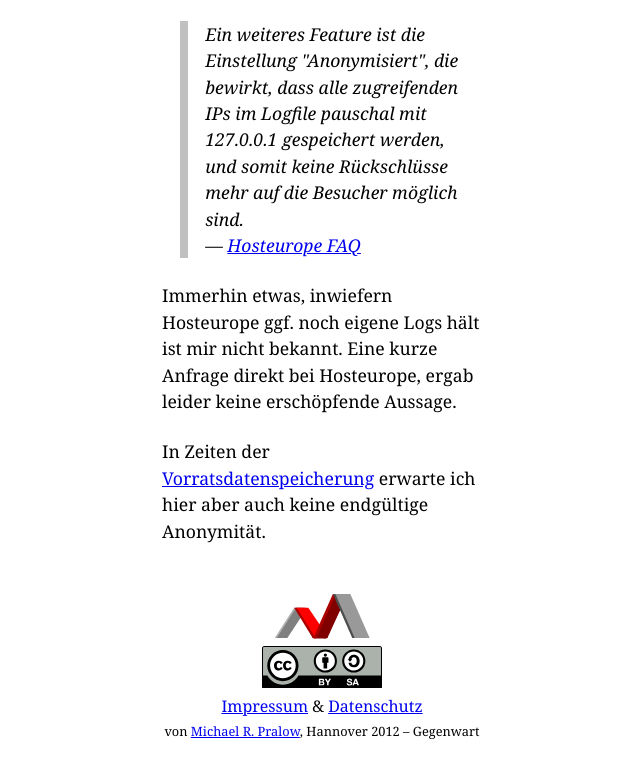
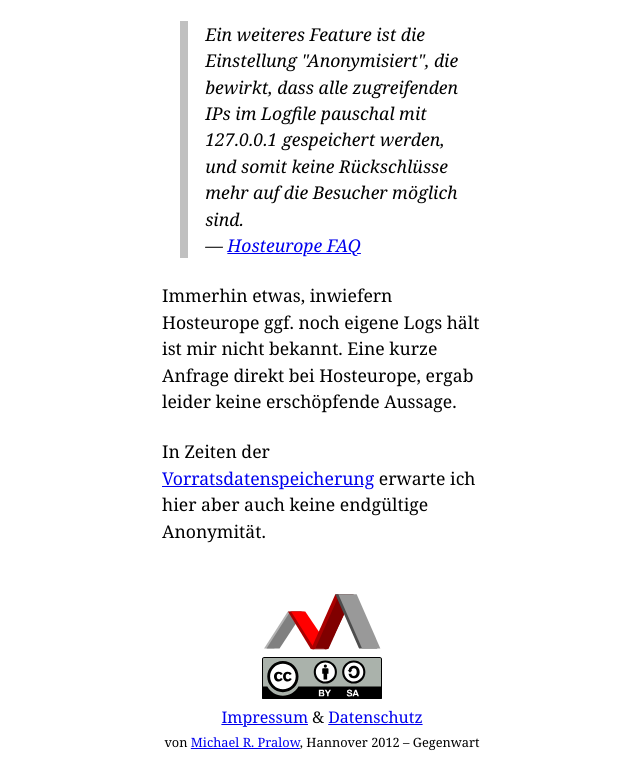
Before and after one commit to langmi/langmi.de, a plain HTML site: page public_html/datenschutz.html in a window 1280 px wide. Shown: the part 475-1246 px from the top of the page, without its empty margins (322-962 px from the left). Drawn offline with Linux system fonts and the light colour scheme.

Commit message:
some minor changes like image dimensions in html and small element height adjustments in css

```diff
--- a/public_html/css/datenschutz.css
+++ b/public_html/css/datenschutz.css
@@ -59,7 +59,6 @@ body > blockquote {
 }
 footer[role="contentinfo"]>p:nth-child(1) {
     margin-top: 3rem;
-    height: 3rem;
 }
 footer[role="contentinfo"]>p:nth-child(1) a:hover {
     background-color: transparent;
@@ -67,12 +66,6 @@ footer[role="contentinfo"]>p:nth-child(1) a:hover {
 footer[role="contentinfo"]>p:nth-child(2) a:hover {
     background-color: transparent;
 }
-footer[role="contentinfo"]>p:nth-child(1) img {
-    max-height: 3rem;
-}
-footer[role="contentinfo"]>p:nth-child(2) {
-    margin-top: .375rem;
-}
 @media screen {
     body {
         max-width: 320px;
--- a/public_html/css/impressum.css
+++ b/public_html/css/impressum.css
@@ -55,7 +55,6 @@ body > address p:nth-child(4) {
 }
 footer[role="contentinfo"]>p:nth-child(1) {
     margin-top: 3rem;
-    height: 3rem;
 }
 footer[role="contentinfo"]>p:nth-child(1) a:hover {
     background-color: transparent;
@@ -63,12 +62,6 @@ footer[role="contentinfo"]>p:nth-child(1) a:hover {
 footer[role="contentinfo"]>p:nth-child(2) a:hover {
     background-color: transparent;
 }
-footer[role="contentinfo"]>p:nth-child(1) img {
-    max-height: 3rem;
-}
-footer[role="contentinfo"]>p:nth-child(2) {
-    margin-top: .375rem;
-}
 @media screen {
     body {
         max-width: 320px;
--- a/public_html/datenschutz.html
+++ b/public_html/datenschutz.html
@@ -7,7 +7,7 @@
 <link rel="icon" href="http://langmi.de/img/favico.png" type="image/png">
 <link rel="stylesheet" href="css/datenschutz.css">
 </head>
-<body class="article">
+<body>
     <h1>Datenschutz</h1>
 
     <p>Auf <a href="http://langmi.de">langmi.de</a> erhebe ich <strong>keinerlei</strong> Daten der Nutzer,
@@ -36,8 +36,8 @@
        erwarte ich hier aber auch keine endgültige Anonymität.</p>
 
     <footer role="contentinfo">
-        <p><a href="http://langmi.de/" title="zur Startseite"><img alt="site logo" src="img/logo_langmi.svg" /></a></p>
-        <p><a rel="license" href="http://creativecommons.org/licenses/by-sa/3.0/deed.de"><img alt="Creative Commons Lizenzvertrag" src="img/by-sa.svg" /></a></p>
+        <p><a href="http://langmi.de/" title="zur Startseite"><img alt="site logo" src="img/logo_langmi.svg" height="59" width="120" /></a></p>
+        <p><a rel="license" href="http://creativecommons.org/licenses/by-sa/3.0/deed.de"><img alt="Creative Commons Lizenzvertrag" src="img/by-sa.svg" height="42" width="120" /></a></p>
         <p><a href="impressum">Impressum</a> & <a href="datenschutz">Datenschutz</a></p>
         <p><small>von <a href="http://michael-pralow.de" rel="author">Michael R. Pralow</a>, Hannover 2012 &ndash; Gegenwart</small></p>
     </footer>
```
Also changed, not shown: public_html/impressum.html (+2 -2 lines), public_html/index.html (+2 -2 lines).
